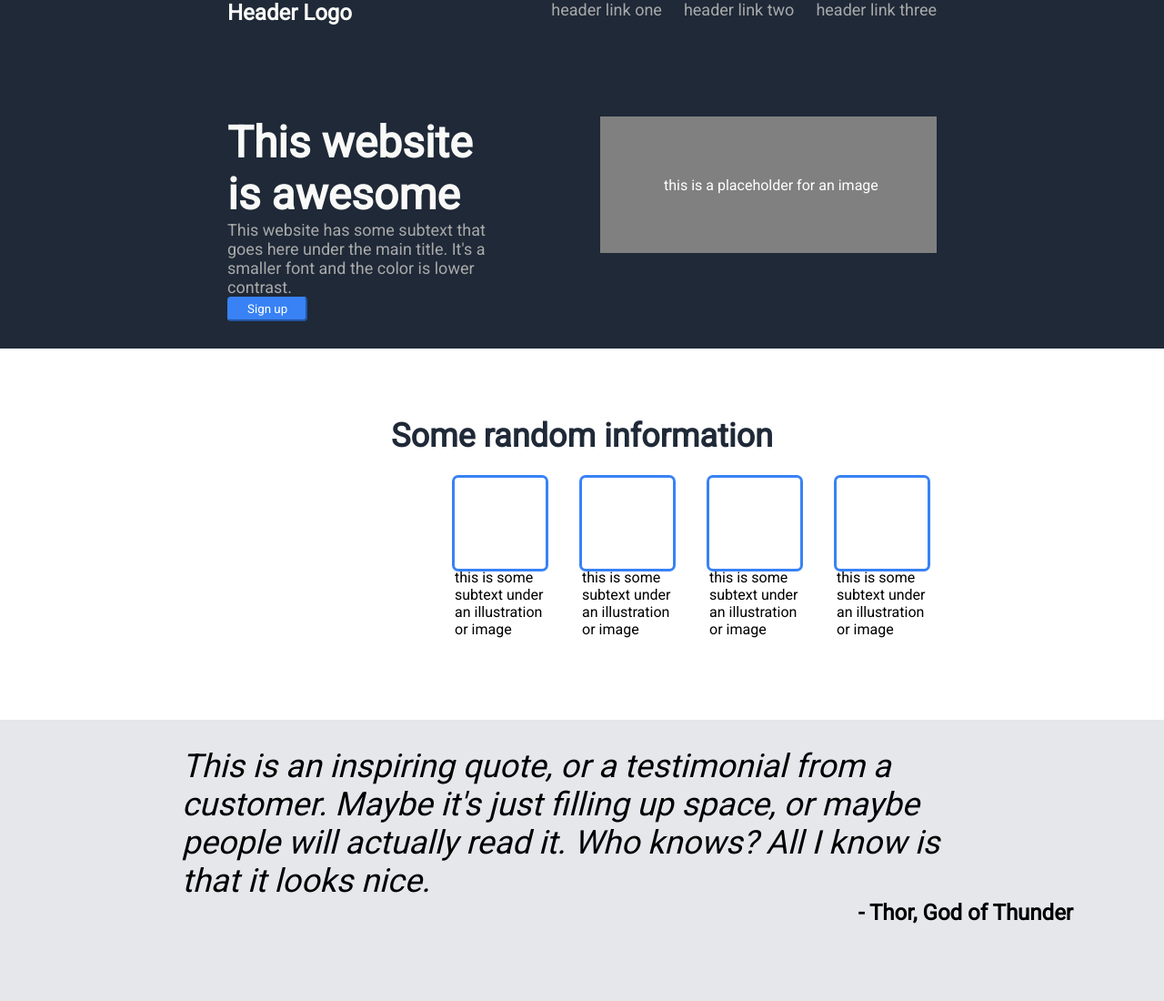
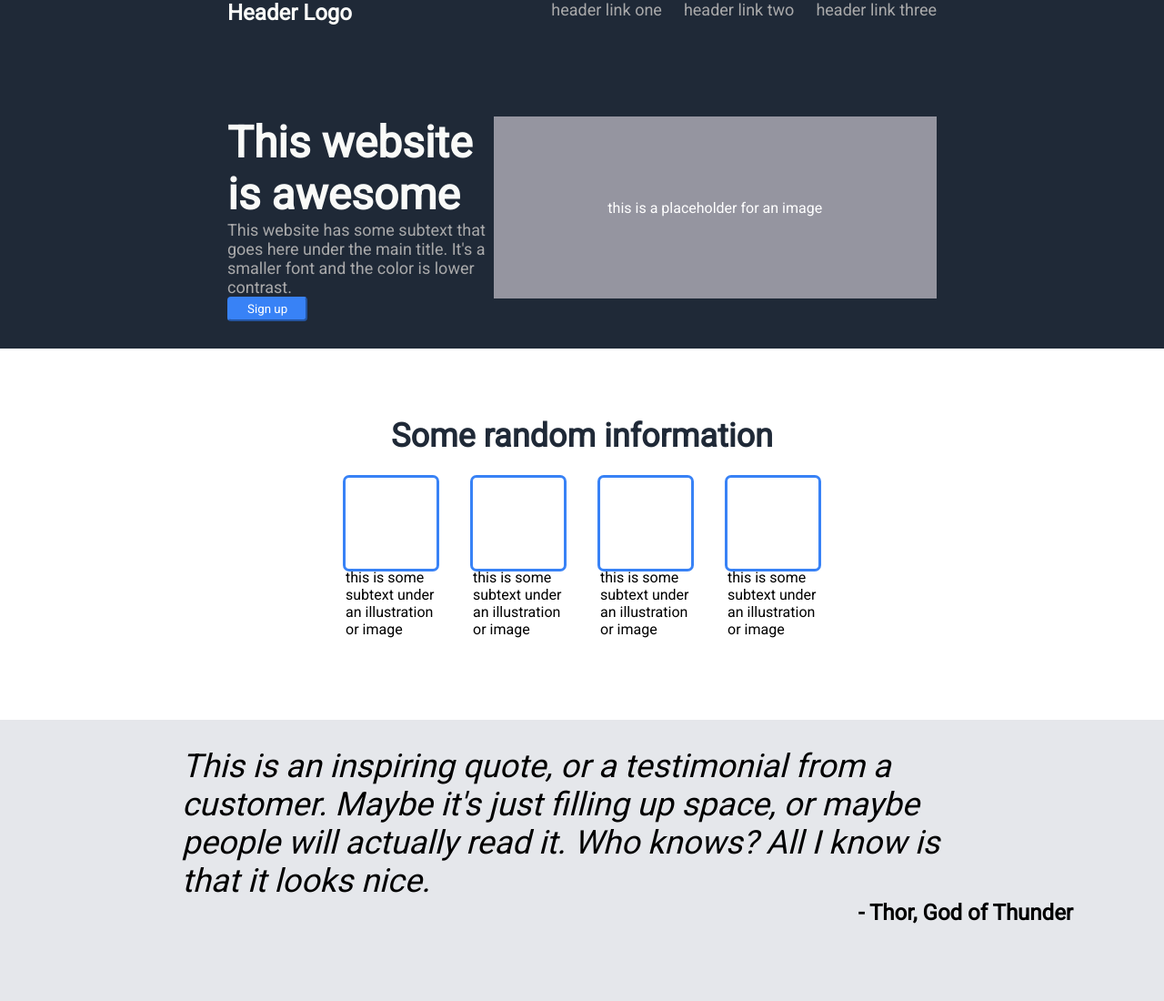
Before and after one commit to JB012/landing-page, a plain HTML site: page index.html in a window 1280 px wide. Shown: the top 1100 px of the page at 91% size. Drawn offline with Linux system fonts and the light colour scheme.

Commit message:
Space and alignment changes

```diff
--- a/index.html
+++ b/index.html
@@ -3,6 +3,7 @@
     <head>
         <meta charset="UTF-8">
         <link rel="stylesheet" href="style.css">
+        <meta name="viewport" content="width=device-width, initial-scale=1.0">
         <link href='https://fonts.googleapis.com/css?family=Roboto' rel='stylesheet'>
         <style>
         * {
--- a/style.css
+++ b/style.css
@@ -56,8 +56,9 @@ p {
 
 .images {
     display: flex;
+    justify-content: center;
+    align-items: center;
     gap:40px;
-    margin:0 250px;
 }
 
 .image {
@@ -137,11 +138,12 @@ button {
 }
 
 .placeholder {
-    height: 150px;
-    width: 300px;
-    background-color: gray;
-    align-content: center;
-    padding-left: 70px;
+    height: 200px;
+    width: 500px;
+    background-color: #9595a0;
+    display:flex;
+    justify-content: center;
+    align-items: center;
 }
 
 .action, .footer-content {
```
